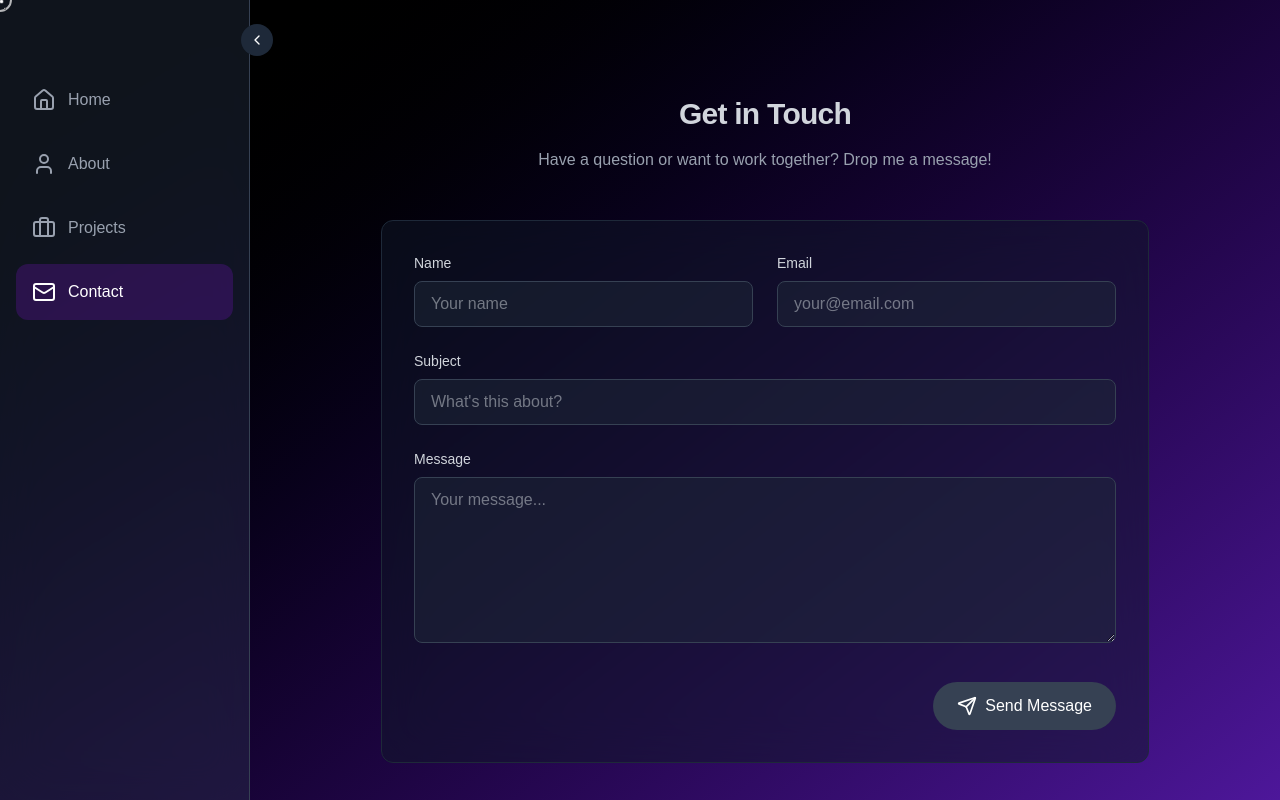
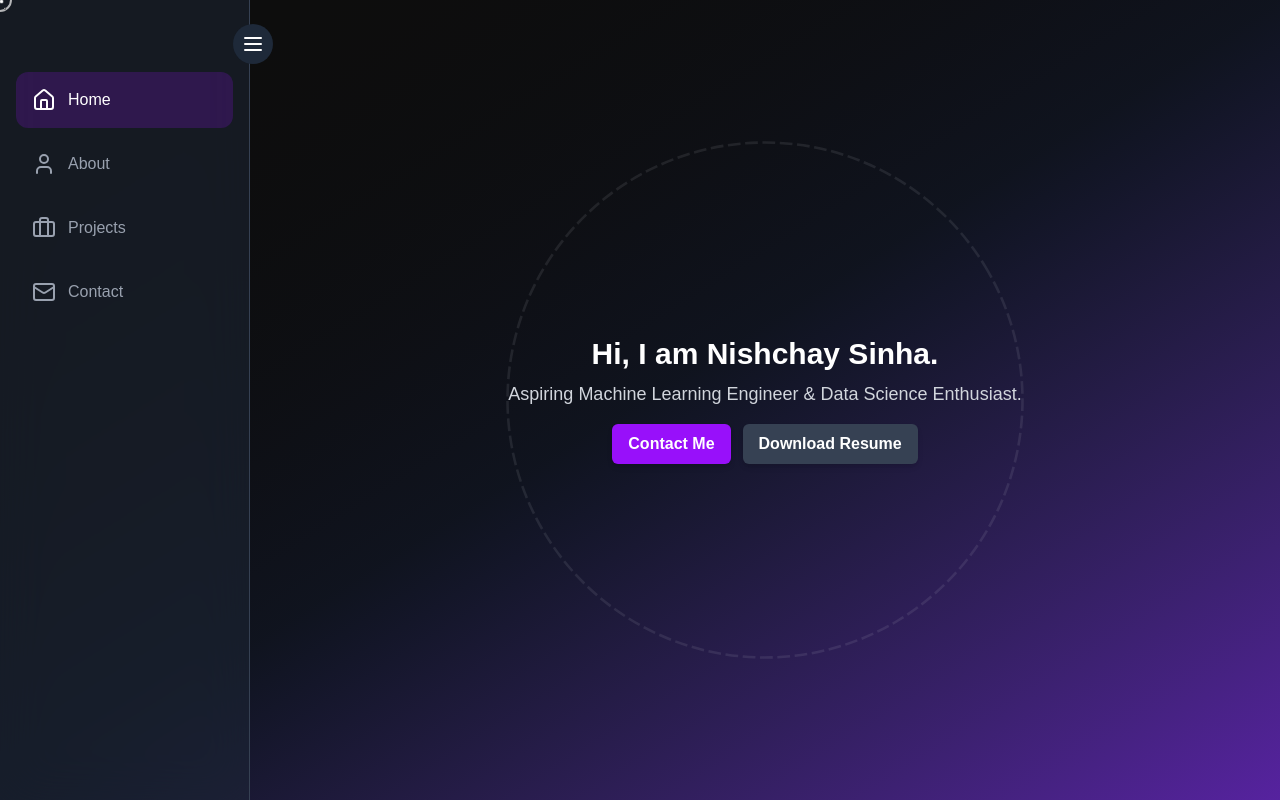
Before and after one commit to KetsuiSinha/portfolio, a React (Vite) app: page /contact in a window 1280 px wide. Built offline with nearby package versions, Linux system fonts and the light colour scheme; a web font is replaced by a local one.

Commit message:
adding more animations

```diff
--- a/src/components/Dashboard.jsx
+++ b/src/components/Dashboard.jsx
@@ -1,12 +1,16 @@
-import React, { useState, useEffect } from 'react';
-import { motion } from 'framer-motion';
-import { Home, User, Briefcase, Mail, ChevronLeft } from 'lucide-react';
-import { NavLink, useLocation } from 'react-router-dom';
+import React, { useState, useEffect, useRef } from 'react';
+import { motion, AnimatePresence } from 'framer-motion';
+import { Home, User, Briefcase, Mail, Menu } from 'lucide-react';
+import Navbar from './Navbar';
+import AboutUs from './AboutUs';
+import Contact from './Contact';
+import Projects from './Projects';
 
-const AdvancedDashboard = ({ children }) => {
+const AdvancedDashboard = () => {
+  const [activeSection, setActiveSection] = useState('home');
   const [isExpanded, setIsExpanded] = useState(true);
   const [isMobile, setIsMobile] = useState(window.innerWidth < 768);
-  const location = useLocation();
+  const sectionRef = useRef(null);
 
   useEffect(() => {
     const handleResize = () => {
@@ -17,56 +21,139 @@ const AdvancedDashboard = ({ children }) => {
     return () => window.removeEventListener('resize', handleResize);
   }, []);
 
-  const sections = [
-    { path: '/', name: 'home', icon: <Home className="w-6 h-6" /> },
-    { path: '/about', name: 'about', icon: <User className="w-6 h-6" /> },
-    { path: '/projects', name: 'projects', icon: <Briefcase className="w-6 h-6" /> },
-    { path: '/contact', name: 'contact', icon: <Mail className="w-6 h-6" /> }
-  ];
+  const sections = {
+    home: {
+      icon: <Home className="w-6 h-6" />,
+      content: (
+        <div className="relative flex flex-col items-center justify-center h-screen w-full text-white text-center">
+          {/* Circle Animation */}
+          <motion.div className="absolute inset-0">
+            <svg className="absolute inset-0 w-full h-full opacity-10" viewBox="0 0 600 400">
+              <motion.circle
+                cx="300"
+                cy="200"
+                r="150"
+                fill="none"
+                stroke="#D1D5DB"
+                strokeWidth="1.5"
+                initial={{ strokeDasharray: "1,10", rotate: 0 }}
+                animate={{ strokeDasharray: "8,2", rotate: 360 }}
+                transition={{ repeat: Infinity, duration: 6, ease: 'linear' }}
+              />
+            </svg>
+          </motion.div>
+
+          {/* Main Content */}
+          <motion.div
+            className="relative z-10 p-4 max-w-2xl w-full"
+            initial={{ opacity: 0, y: -20 }}
+            animate={{ opacity: 1, y: 0 }}
+            transition={{ duration: 1 }}
+          >
+            <motion.h1 className="text-3xl font-bold text-white" whileHover={{ scale: 1.05 }}>
+              Hi, I am Nishchay Sinha.
+            </motion.h1>
+            <motion.p className="mt-2 text-lg text-gray-300" initial={{ opacity: 0 }} animate={{ opacity: 1 }} transition={{ delay: 0.5, duration: 1 }}>
+              Aspiring Machine Learning Engineer & Data Science Enthusiast.
+            </motion.p>
+            <div className="mt-4 flex justify-center gap-x-3">
+              <button
+                onClick={() => setActiveSection('contact')}
+                className="rounded-md bg-purple-600 px-4 py-2 text-white font-semibold shadow-md hover:bg-purple-500 transition-all duration-300"
+              >
+                Contact Me
+              </button>
+              <a
+                href="/public/resume.pdf"
+                download="My_Resume.pdf"
+                className="rounded-md bg-gray-700 px-4 py-2 text-white font-semibold shadow-md hover:bg-gray-600 transition-all duration-300"
+              >
+                Download Resume
+              </a>
+            </div>
+          </motion.div>
+        </div>
+      ),
+      isStatic: true
+    },
+    about: { icon: <User className="w-6 h-6" />, content: <AboutUs />, isStatic: false },
+    projects: { icon: <Briefcase className="w-6 h-6" />, content: <Projects />, isStatic: false },
+    contact: { icon: <Mail className="w-6 h-6" />, content: <Contact />, isStatic: false }
+  };
 
   return (
-    <div className="flex flex-col md:flex-row h-screen bg-gradient-to-br from-black to-violet-900 relative overflow-hidden">
+    <div className="flex flex-col md:flex-row h-screen relative overflow-hidden">
+      {/* Darker Gradient Background */}
+      <div className="absolute inset-0 bg-gradient-to-br from-black via-gray-950 to-violet-900 opacity-95"></div>
+
       {!isMobile && (
         <motion.aside
           animate={{ width: isExpanded ? '250px' : '80px' }}
           transition={{ type: 'spring', stiffness: 200, damping: 25 }}
-          className="bg-gray-800/50 backdrop-blur-xl border-r border-gray-700 relative z-20 hidden md:block"
+          className="bg-gray-800/50 backdrop-blur-xl border-r border-gray-700 relative z-20 h-full hidden md:block"
         >
           <button
             onClick={() => setIsExpanded(!isExpanded)}
             className="absolute -right-6 top-6 bg-gray-800 p-2 rounded-full"
           >
             <motion.div animate={{ rotate: isExpanded ? 0 : 180 }}>
-              <ChevronLeft className="w-4 h-4 text-white" />
+              <Menu className="w-6 h-6 text-white" />
             </motion.div>
           </button>
           <nav className="pt-16 px-4">
-            {sections.map(({ path, name, icon }) => (
-              <NavLink
-                key={name}
-                to={path}
-                className={({ isActive }) => `flex items-center w-full p-4 rounded-xl my-2 cursor-pointer transition-all duration-300 ${
-                  isActive ? 'bg-purple-600/20 text-white' : 'text-gray-400 hover:text-white'
+            {Object.keys(sections).map((section) => (
+              <div
+                key={section}
+                onClick={() => setActiveSection(section)}
+                className={`flex items-center w-full p-4 rounded-xl my-2 cursor-pointer transition-all duration-300 ${
+                  activeSection === section ? 'bg-purple-600/20 text-white' : 'text-gray-400 hover:text-white'
                 }`}
               >
-                {icon}
-                {isExpanded && <span className="ml-3 capitalize font-medium">{name}</span>}
-              </NavLink>
+                {sections[section].icon}
+                {isExpanded && <span className="ml-3 capitalize font-medium">{section}</span>}
+              </div>
             ))}
           </nav>
         </motion.aside>
       )}
 
-      <motion.main
-        key={location.pathname}
-        className="flex-1 p-8 bg-gradient-to-br from-black to-violet-900 overflow-y-auto"
-        initial={{ opacity: 0, x: 50 }}
-        animate={{ opacity: 1, x: 0 }}
-        exit={{ opacity: 0, x: -50 }}
-        transition={{ type: 'spring', stiffness: 260, damping: 20 }}
+      {/* Content Area */}
+      <main
+        ref={sectionRef}
+        className={`flex-1 relative z-10 ${
+          sections[activeSection].isStatic
+            ? 'flex justify-center items-center h-screen'
+            : 'overflow-y-auto p-8 h-screen'
+        }`}
       >
-        {children}
-      </motion.main>
+        <AnimatePresence mode="wait">
+          <motion.div
+            key={activeSection}
+            className="w-full flex flex-col items-center"
+            initial={{ opacity: 0, y: 20 }}
+            animate={{ opacity: 1, y: 0 }}
+            exit={{ opacity: 0, y: -20 }}
+            transition={{ type: 'spring', stiffness: 260, damping: 20 }}
+          >
+            {sections[activeSection].content}
+          </motion.div>
+        </AnimatePresence>
+      </main>
+
+      {isMobile && (
+        <nav className="fixed bottom-0 left-0 w-full bg-gray-800 p-4 flex justify-around border-t border-gray-700 md:hidden">
+          {Object.keys(sections).map((section) => (
+            <button
+              key={section}
+              onClick={() => setActiveSection(section)}
+              className="text-white flex flex-col items-center"
+            >
+              {sections[section].icon}
+              <span className="text-xs mt-1">{section}</span>
+            </button>
+          ))}
+        </nav>
+      )}
     </div>
   );
 };
```
